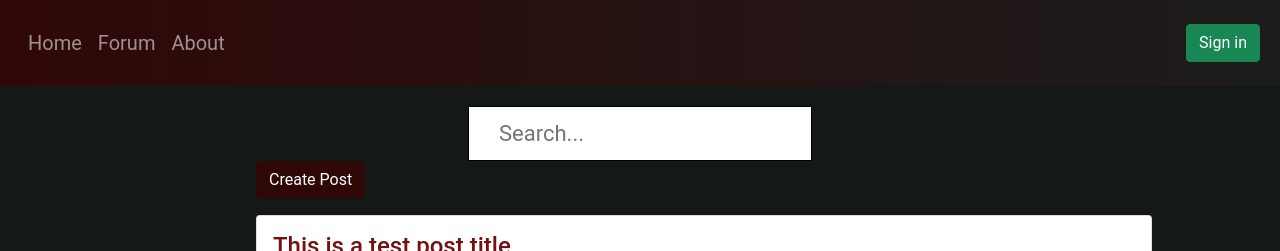
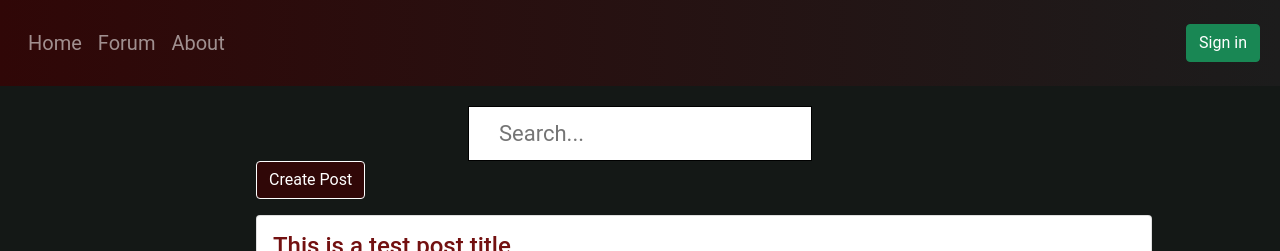
Before and after one commit to Ur-On-Mute/SYNCSHACK-2021, a Next.js app: page / in a window 1280 px wide. Shown: the top 251 px of the page. Built offline with nearby package versions, Linux system fonts and the light colour scheme.

Commit message:
Changed CSS

```diff
--- a/styles/globals.css
+++ b/styles/globals.css
@@ -44,7 +44,7 @@ a {
 
 .create-post {
   background-color: #300707 !important;
-  border-color: #300707 !important;
+  border-color: #fff !important;
 }
 
 .create-post-page{
```
